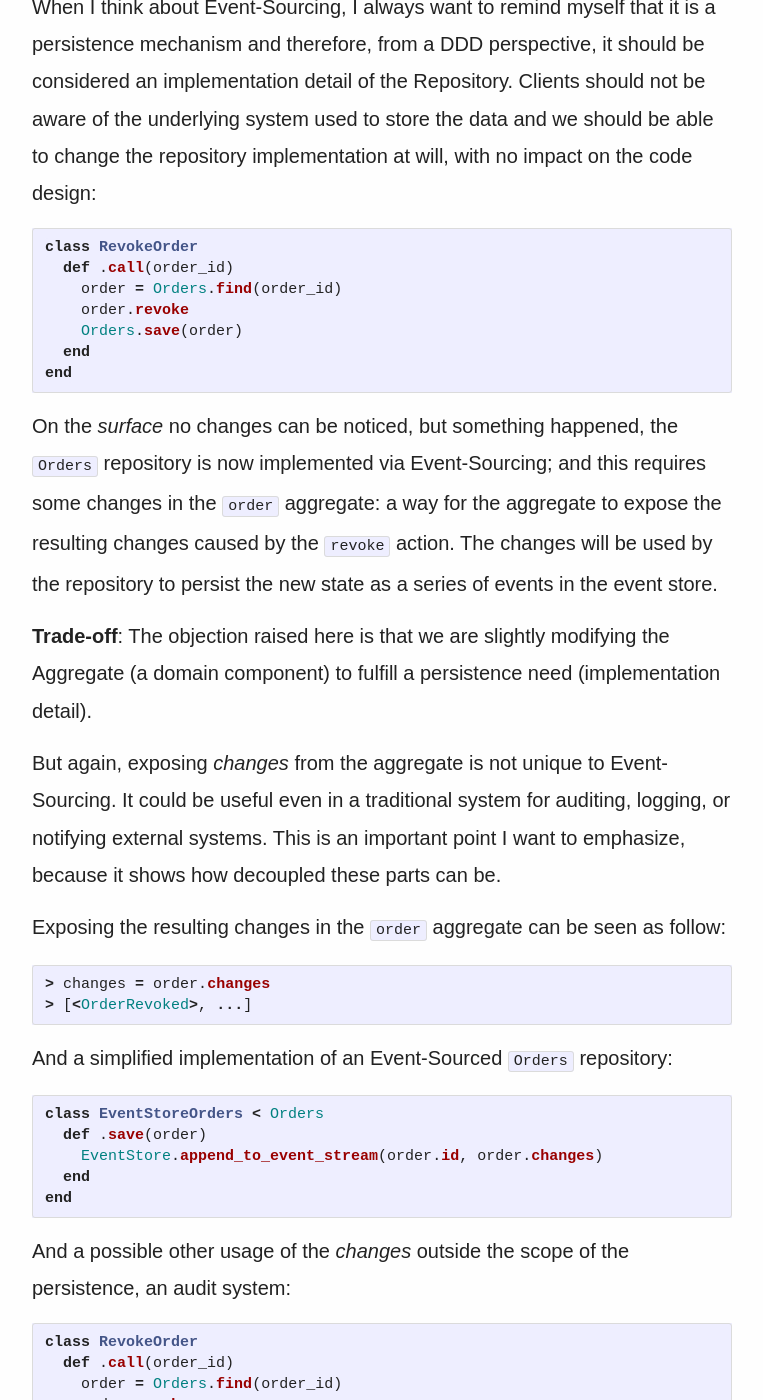
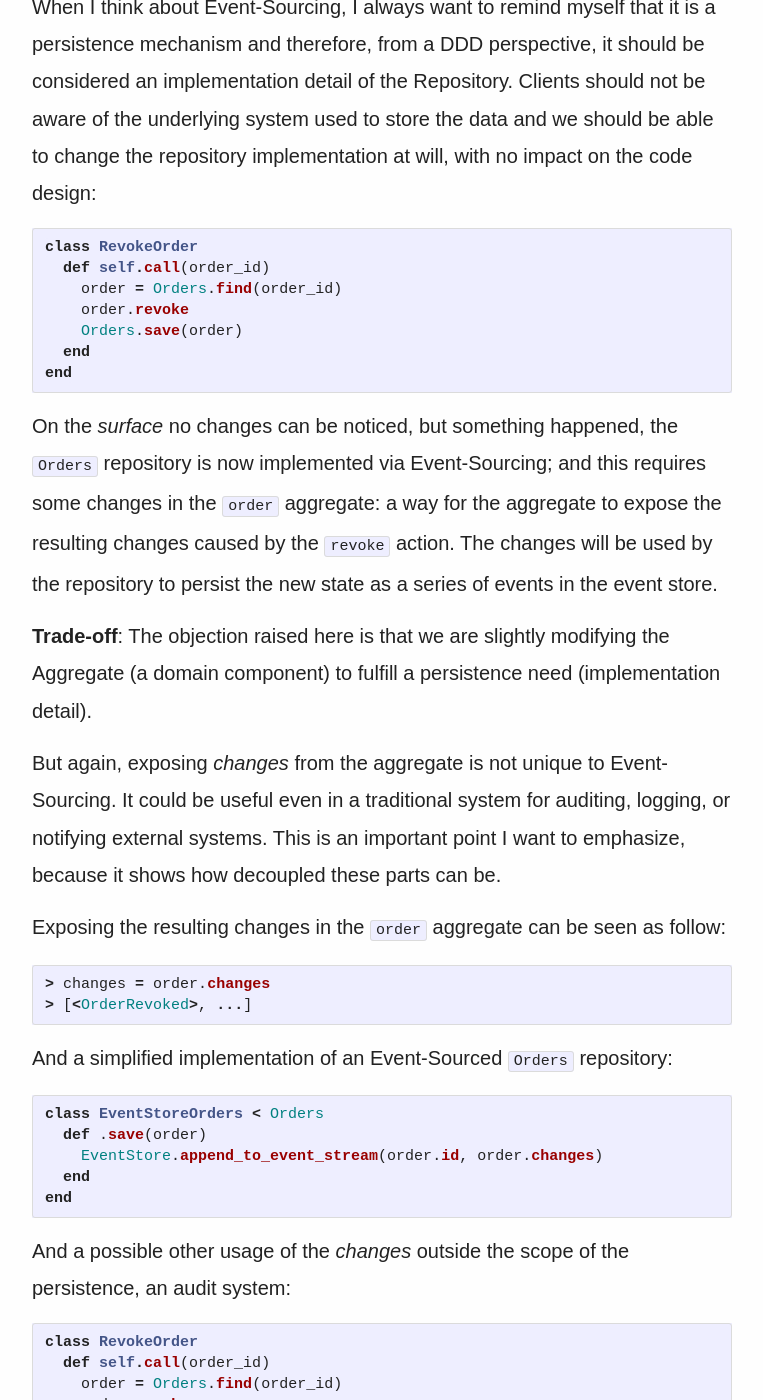
Before and after one commit to joebew42/joebew42.github.io, a Jekyll site: the page built from _posts/2025-04-06-growing-systems-towards-ddd-event-sourcing-and-event-driven-architecture.markdown, in a window 1280 px wide and 1400 px high, scrolled down 5241 px. Shown: the whole window, without its empty margins (258-1021 px from the left). Built offline with Jekyll 4.4.1, drawn with Linux system fonts in a browser that asks for light colours; emoji names are drawn with the system emoji font; some web fonts are replaced.

Commit message:
add missing self

````diff
--- a/_posts/2025-04-06-growing-systems-towards-ddd-event-sourcing-and-event-driven-architecture.markdown
+++ b/_posts/2025-04-06-growing-systems-towards-ddd-event-sourcing-and-event-driven-architecture.markdown
@@ -108,7 +108,7 @@ When I think about Event-Sourcing, I always want to remind myself that it is a p
 
 ```ruby
 class RevokeOrder
-  def .call(order_id)
+  def self.call(order_id)
     order = Orders.find(order_id)
     order.revoke
     Orders.save(order)
@@ -143,7 +143,7 @@ And a possible other usage of the _changes_ outside the scope of the persistence
 
 ```ruby
 class RevokeOrder
-  def .call(order_id)
+  def self.call(order_id)
     order = Orders.find(order_id)
     order.revoke
     Orders.save(order)
@@ -163,7 +163,7 @@ What follows is an example of how we can describe the _atomicity_ of the Applica
 
 ```ruby
 class RevokeOrder
-  def .call(order_id)
+  def self.call(order_id)
     within_transactional_boundary do
       order = Orders.find(order_id)
       order.revoke
````
